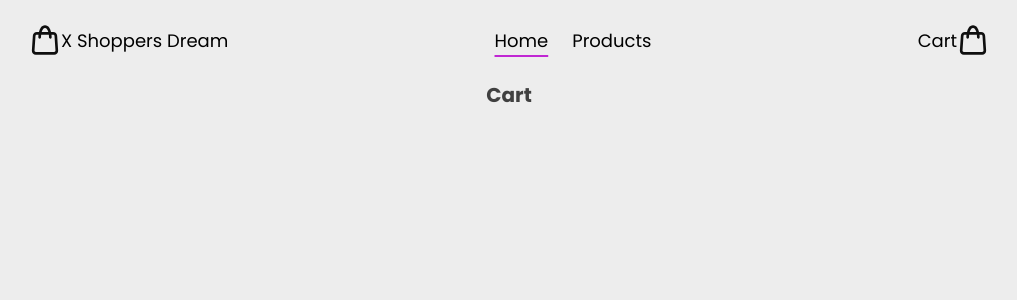
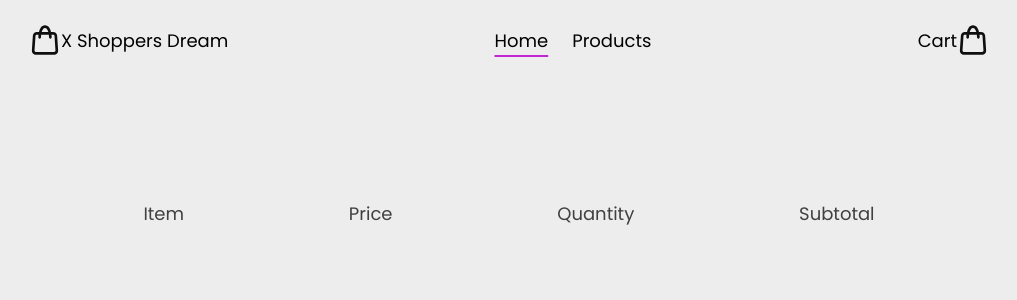
Before and after one commit to dariojularic/x-shopper-dream-e-commerce, a React (Vite) app: page /cart in a window 1280 px wide. Shown: the top 300 px of the page, without its empty margins (131-1148 px from the left). Built offline with nearby package versions, Linux system fonts and the light colour scheme.

Commit message:
Create cart grid

```diff
--- a/src/pages/Cart/Index.css
+++ b/src/pages/Cart/Index.css
@@ -0,0 +1,10 @@
+.cart-grid {
+  display: grid;
+}
+
+.column-header {
+  display: flex;
+  justify-content: space-around;
+  width: 100%;
+  font-size: 1.8rem;
+}
--- a/src/pages/Cart/Index.tsx
+++ b/src/pages/Cart/Index.tsx
@@ -1,7 +1,18 @@
 import "./Index.css"
 
 function Cart() {
-  return <h1>Cart</h1>
+  return (
+    <section className="section cart-section">
+      <div className="container cart-container">
+        <div className="cart-grid">
+          <p className="column-header"><span>Item</span> <span>Price</span> <span>Quantity</span> <span>Subtotal</span></p>
+          <ul>
+
+          </ul>
+        </div>
+      </div>
+    </section>
+  )
 }
 
 export default Cart;
--- a/src/pages/Products/Index.css
+++ b/src/pages/Products/Index.css
@@ -45,7 +45,7 @@
   height: 3.6rem;
   padding-left: .2rem;
   background-color: #FDF4FF;
-  width: 12rem;
+  width: fit-content;
   font-size: 1.6rem;
   border: 1px solid #c027d3;
 }
```
